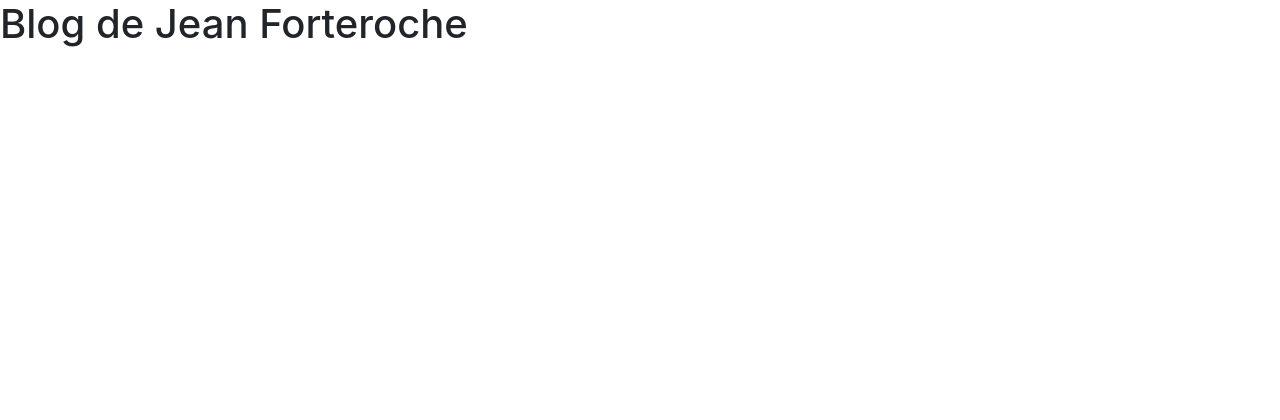
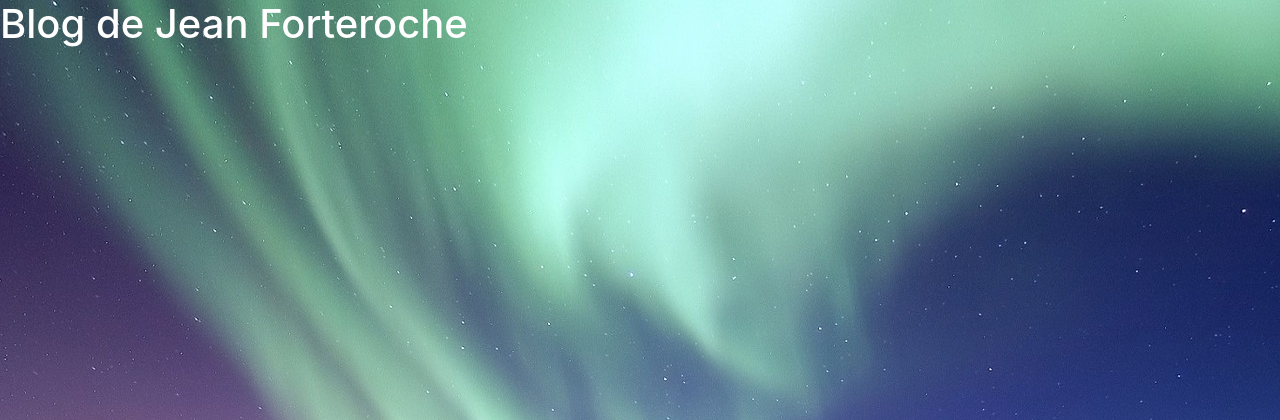
Before and after one commit to nicolasdugit/projets_OC-BlogEcrivain, a PHP site: page / in a window 1280 px wide. Shown: the top 420 px of the page. Run offline with PHP 8.4, Linux system fonts and the light colour scheme.

Commit message:
background image

```diff
--- a/css/style.css
+++ b/css/style.css
@@ -0,0 +1,4 @@
+body {
+	background: url(../images/alaska-background.jpg) no-repeat bottom center fixed;
+	background-size: auto;
+}
--- a/index.php
+++ b/index.php
@@ -7,11 +7,11 @@
 
     <!-- Bootstrap CSS -->
     <link rel="stylesheet" href="https://stackpath.bootstrapcdn.com/bootstrap/4.1.1/css/bootstrap.min.css" integrity="sha384-WskhaSGFgHYWDcbwN70/dfYBj47jz9qbsMId/iRN3ewGhXQFZCSftd1LZCfmhktB" crossorigin="anonymous">
-
+	<link rel="stylesheet" type="text/css" href="css/style.css">
     <title>Billet simple pour l'Alaska</title>
   </head>
   <body>
-    <h1>Blog de Jean Forteroche</h1>
+    <h1 class="text-white" >Blog de Jean Forteroche</h1>
 
     <!-- Optional JavaScript -->
     <!-- jQuery first, then Popper.js, then Bootstrap JS -->
```
